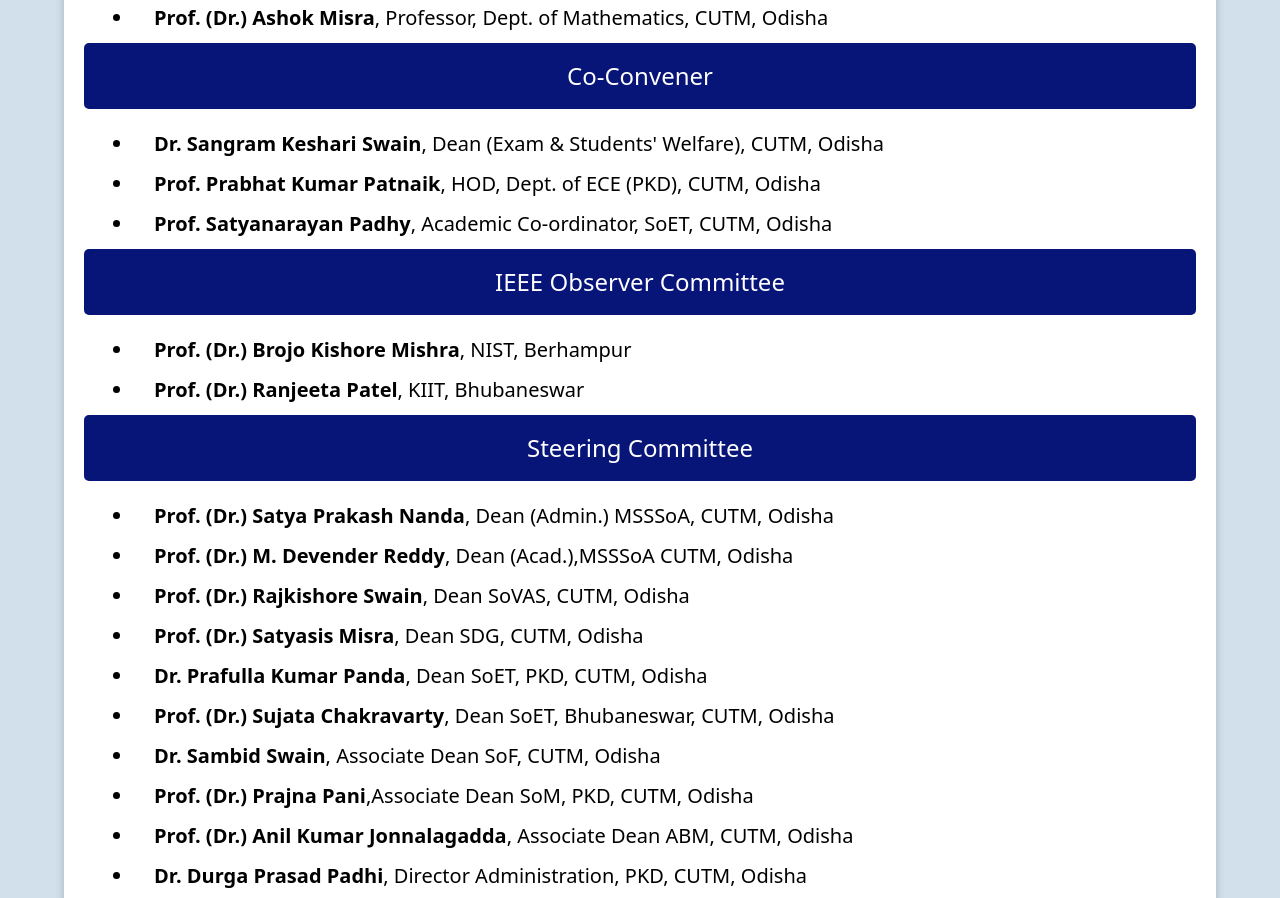
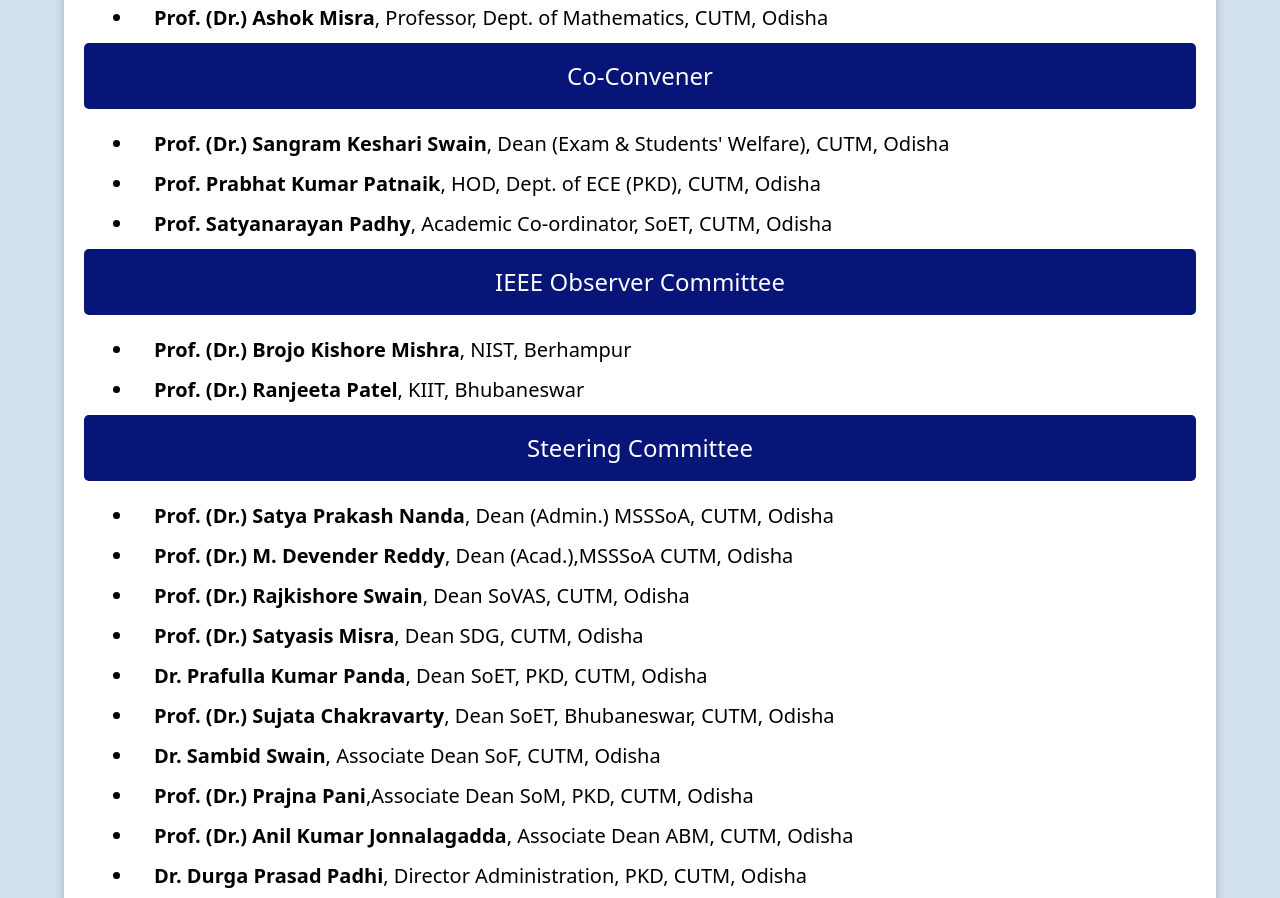
Before and after one commit to khirodh-kumar-choudhary/IEEE_UPDATED, a plain HTML site: page committee.html in a window 1280 px wide. Shown: the part 1131-2029 px from the top of the page. Drawn offline with nearby package versions, Linux system fonts and the light colour scheme; a script that the page names is missing.

Commit message:
Updated By KK - commitee

```diff
--- a/committee.html
+++ b/committee.html
@@ -161,7 +161,7 @@
             <div class="header">Co-Convener</div>
             <ul>
                 <!-- <li><b>Prof. (Dr.) Mihir N.Mohanty</b>, S'O'A Deemed to be University, Odisha</li> -->
-                <li><b>Dr. Sangram Keshari Swain</b>, Dean (Exam & Students' Welfare), CUTM, Odisha</li>
+                <li><b>Prof. (Dr.) Sangram Keshari Swain</b>, Dean (Exam & Students' Welfare), CUTM, Odisha</li>
                 <li><b>Prof. Prabhat Kumar Patnaik</b>, HOD, Dept. of ECE (PKD), CUTM, Odisha</li>
                 <li><b>Prof. Satyanarayan Padhy</b>, Academic Co-ordinator, SoET, CUTM, Odisha</li>
             </ul>
```
